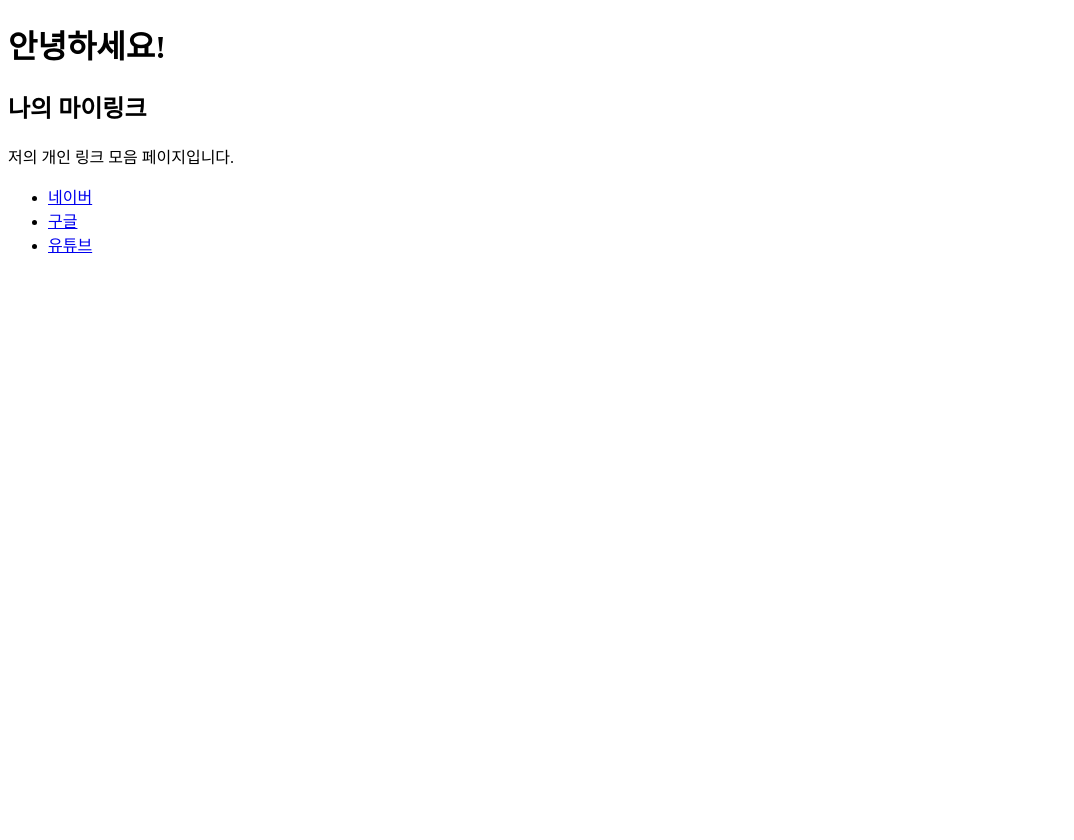
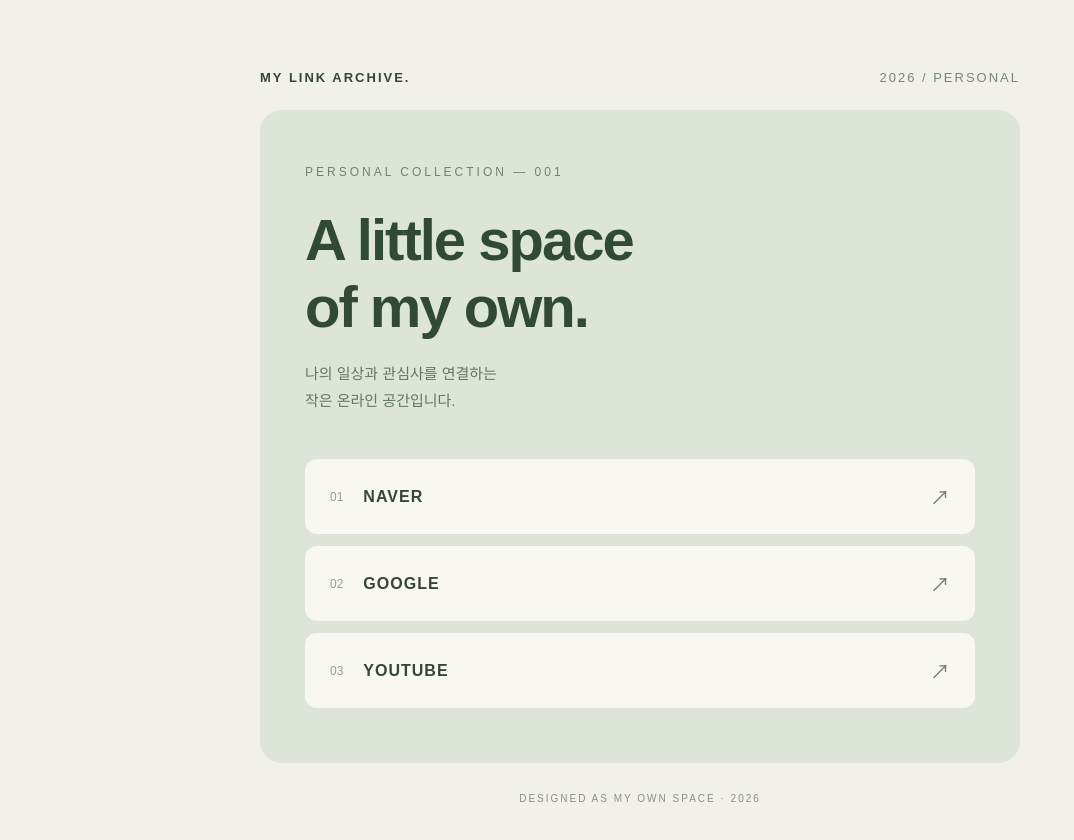
Before and after one commit to joydream165-bot/su-yeon, a plain HTML site: page index.html in a window 1280 px wide. Shown: the whole page, without its empty margins (0-1074 px from the left). Before the commit the page ends 800 px from the top, so only its background shows below. Drawn offline with Linux system fonts and the light colour scheme.

Commit message:
Update index.html

```diff
--- a/index.html
+++ b/index.html
@@ -1,18 +1,198 @@
+
 <!DOCTYPE html>
 <html lang="ko">
 <head>
-    <meta charset="UTF-8">
-    <title>나의 마이링크</title>
+<meta charset="UTF-8">
+<meta name="viewport" content="width=device-width, initial-scale=1.0">
+<title>My Link Archive</title>
+
+<style>
+* {
+    margin: 0;
+    padding: 0;
+    box-sizing: border-box;
+}
+
+body {
+    background: #F1F0E9;
+    color: #344638;
+    font-family: 'Arial', sans-serif;
+    min-height: 100vh;
+    padding: 70px 20px;
+}
+
+.container {
+    max-width: 760px;
+    margin: auto;
+}
+
+.top {
+    display: flex;
+    justify-content: space-between;
+    align-items: center;
+    margin-bottom: 25px;
+    font-size: 13px;
+    letter-spacing: 2px;
+}
+
+.top span {
+    color: #788675;
+}
+
+.main {
+    background: #DDE5D8;
+    border-radius: 22px;
+    padding: 55px 45px;
+}
+
+.label {
+    font-size: 12px;
+    letter-spacing: 3px;
+    color: #71836D;
+    margin-bottom: 28px;
+}
+
+h1 {
+    font-size: clamp(36px, 7vw, 58px);
+    line-height: 1.15;
+    letter-spacing: -2px;
+    margin-bottom: 20px;
+    color: #304A37;
+}
+
+.description {
+    font-size: 15px;
+    color: #647565;
+    line-height: 1.8;
+    margin-bottom: 45px;
+}
+
+.link-list {
+    display: flex;
+    flex-direction: column;
+    gap: 12px;
+}
+
+.link {
+    display: flex;
+    justify-content: space-between;
+    align-items: center;
+    background: #F8F7F1;
+    padding: 23px 25px;
+    border-radius: 12px;
+    text-decoration: none;
+    color: #344638;
+    transition: 0.25s;
+}
+
+.link:hover {
+    background: #FFFFFF;
+    transform: translateY(-3px);
+}
+
+.link-left {
+    display: flex;
+    align-items: center;
+    gap: 20px;
+}
+
+.number {
+    font-size: 12px;
+    color: #91A18C;
+}
+
+.link-name {
+    font-size: 16px;
+    font-weight: bold;
+    letter-spacing: 1px;
+}
+
+.arrow {
+    font-size: 20px;
+    color: #71836D;
+}
+
+.footer {
+    text-align: center;
+    margin-top: 30px;
+    font-size: 10px;
+    letter-spacing: 2px;
+    color: #879183;
+}
+
+@media (max-width: 500px) {
+    body {
+        padding: 35px 16px;
+    }
+
+    .main {
+        padding: 38px 22px;
+    }
+
+    .link {
+        padding: 20px 16px;
+    }
+}
+</style>
 </head>
+
 <body>
-    <h1>안녕하세요!</h1>
-    <h2>나의 마이링크</h2>
-    <p>저의 개인 링크 모음 페이지입니다.</p>
 
-    <ul>
-        <li><a href="https://www.naver.com">네이버</a></li>
-        <li><a href="https://www.google.com">구글</a></li>
-        <li><a href="https://www.youtube.com">유튜브</a></li>
-    </ul>
+<div class="container">
+
+    <div class="top">
+        <strong>MY LINK ARCHIVE.</strong>
+        <span>2026 / PERSONAL</span>
+    </div>
+
+    <main class="main">
+
+        <div class="label">PERSONAL COLLECTION — 001</div>
+
+        <h1>A little space<br>of my own.</h1>
+
+        <p class="description">
+            나의 일상과 관심사를 연결하는<br>
+            작은 온라인 공간입니다.
+        </p>
+
+        <div class="link-list">
+
+            <a class="link" href="https://www.naver.com"
+               target="_blank" rel="noopener noreferrer">
+                <div class="link-left">
+                    <span class="number">01</span>
+                    <span class="link-name">NAVER</span>
+                </div>
+                <span class="arrow">↗</span>
+            </a>
+
+            <a class="link" href="https://www.google.com"
+               target="_blank" rel="noopener noreferrer">
+                <div class="link-left">
+                    <span class="number">02</span>
+                    <span class="link-name">GOOGLE</span>
+                </div>
+                <span class="arrow">↗</span>
+            </a>
+
+            <a class="link" href="https://www.youtube.com"
+               target="_blank" rel="noopener noreferrer">
+                <div class="link-left">
+                    <span class="number">03</span>
+                    <span class="link-name">YOUTUBE</span>
+                </div>
+                <span class="arrow">↗</span>
+            </a>
+
+        </div>
+    </main>
+
+    <div class="footer">
+        DESIGNED AS MY OWN SPACE · 2026
+    </div>
+
+</div>
+
 </body>
 </html>
```
